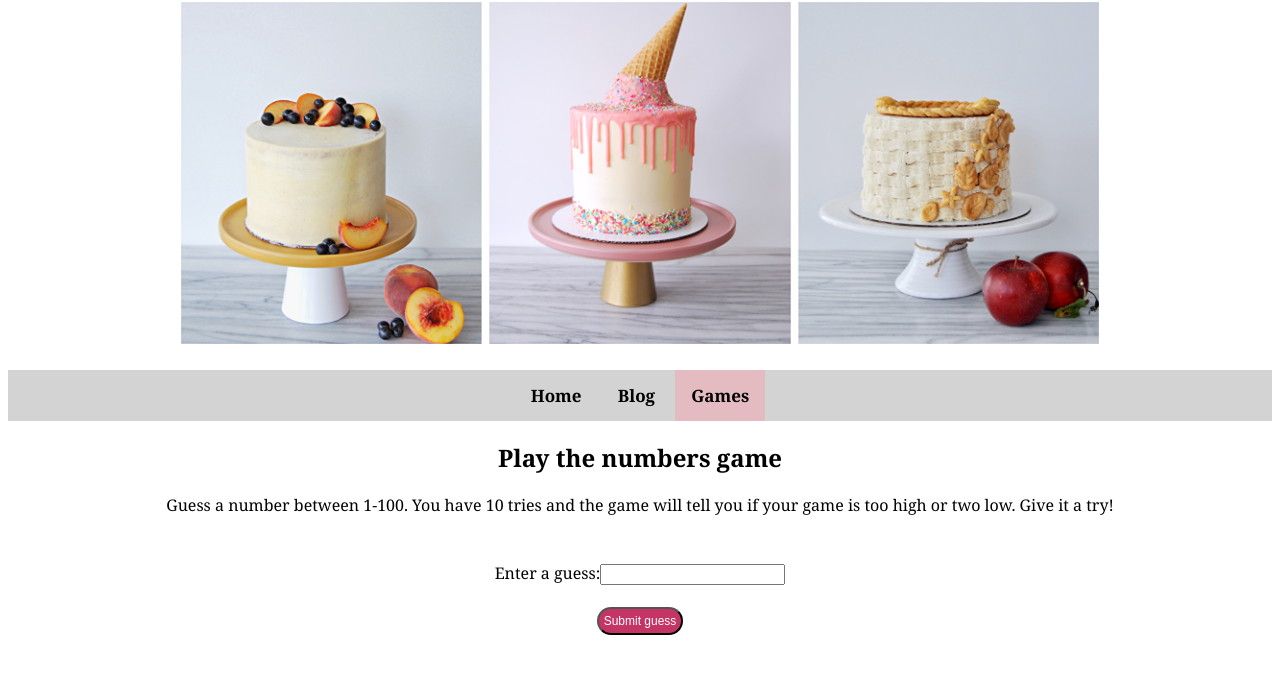
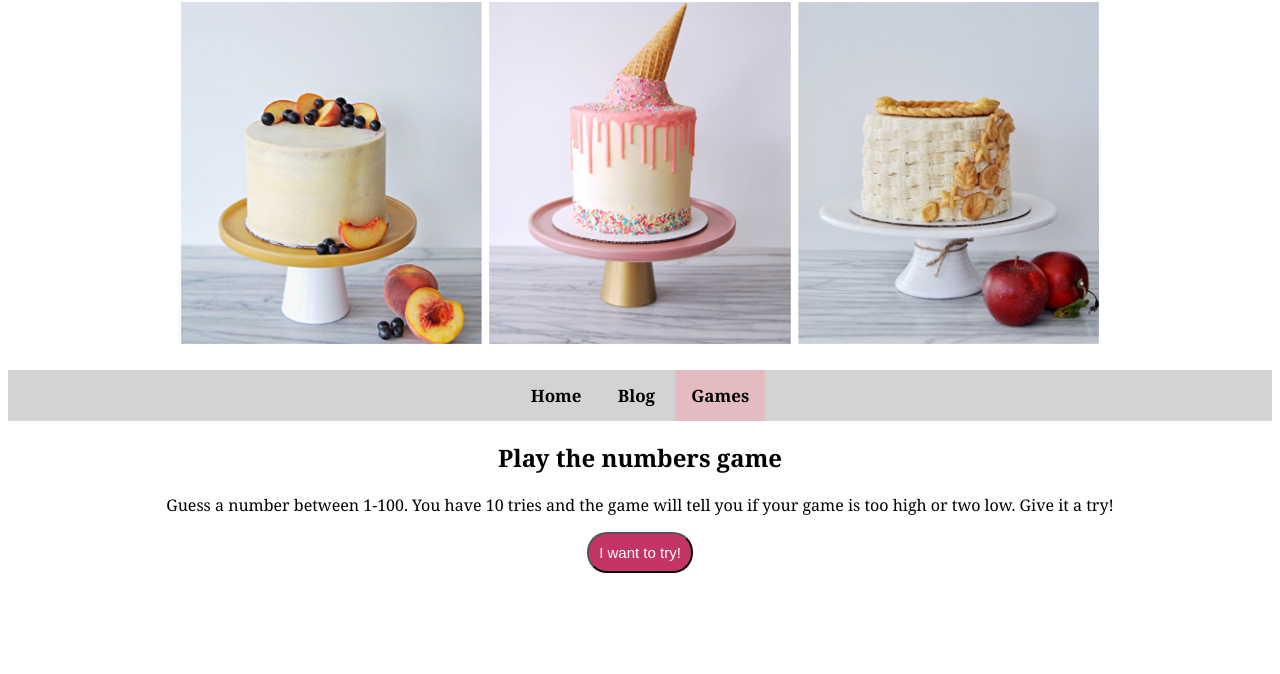
Before and after one commit to vendelanorrman/yacc, a website: page games.html in a window 1280 px wide. Shown: the part 102-776 px from the top of the page. Drawn offline with Linux system fonts and the light colour scheme.

Commit message:
display button games

```diff
--- a/games.html
+++ b/games.html
@@ -18,8 +18,11 @@
       Guess a number between 1-100. You have 10 tries and the game will tell you
       if your game is too high or two low. Give it a try!
     </p>
+    <button id="button" onclick="showGame()" ;>
+      I want to try!
+    </button>
     <div class="gameContainer">
-      <div class="form">
+      <div class="form" id="form">
         <label for="guessField">Enter a guess:</label
         ><input type="text" id="guessField" class="guessField" /> <br /><br />
         <input type="submit" value="Submit guess" class="guessSubmit" />
@@ -32,6 +35,11 @@
       </div>
     </div>
     <script>
+      function showGame() {
+        document.getElementById("form").style.display = "block";
+        document.getElementById("button").style.display = "none";
+      }
+
       let rightNumber = Math.floor(Math.random() * 100) + 1;
       const guesses = document.querySelector(".guesses");
       const lastResult = document.querySelector(".lastResult");
--- a/styles.css
+++ b/styles.css
@@ -101,6 +101,10 @@ img {
 
 .gameContainer {
   padding: 30px 50px;
+  display: block;
+}
+#form {
+  display: none;
 }
 
 .guessSubmit {
```
